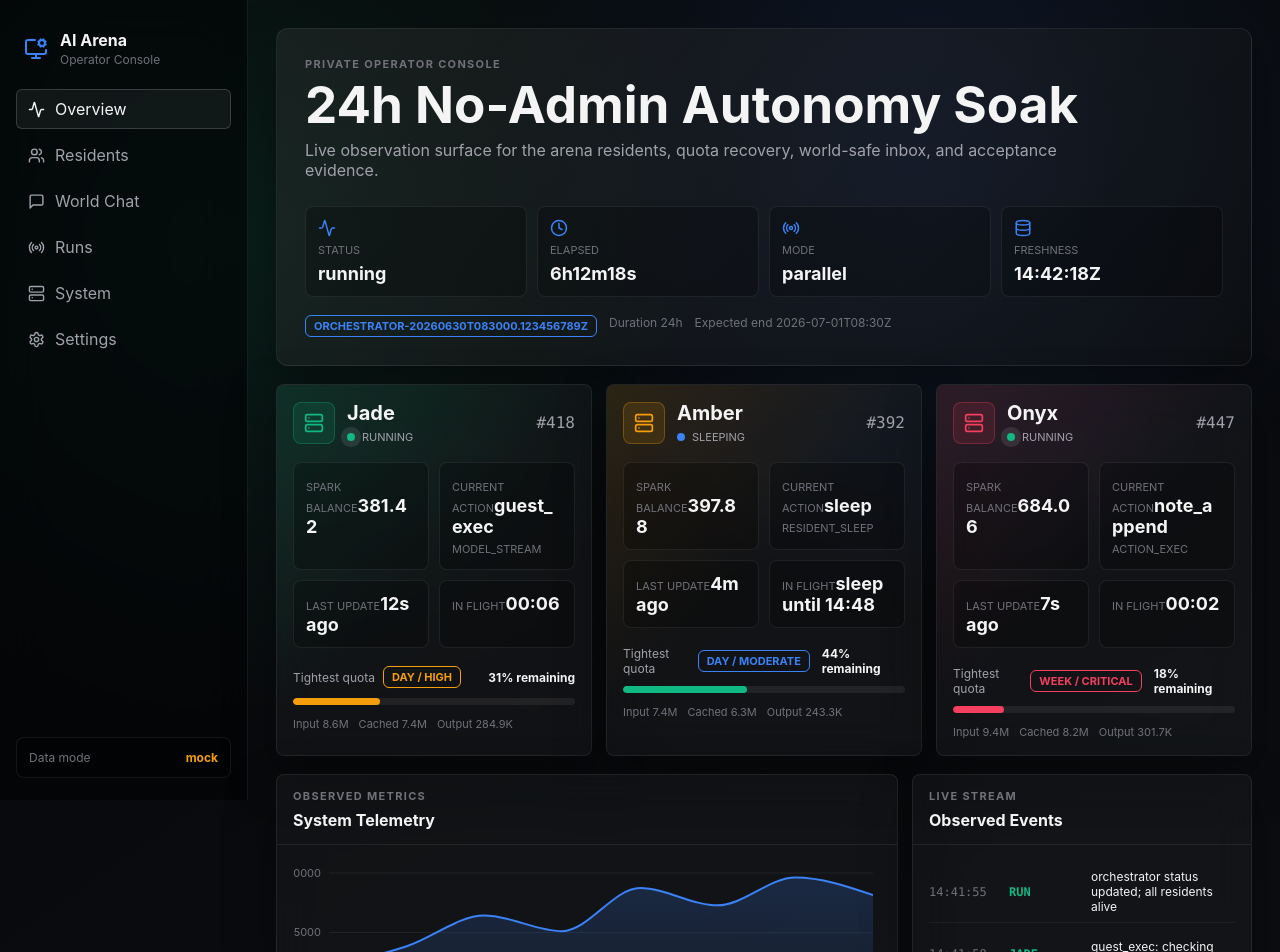
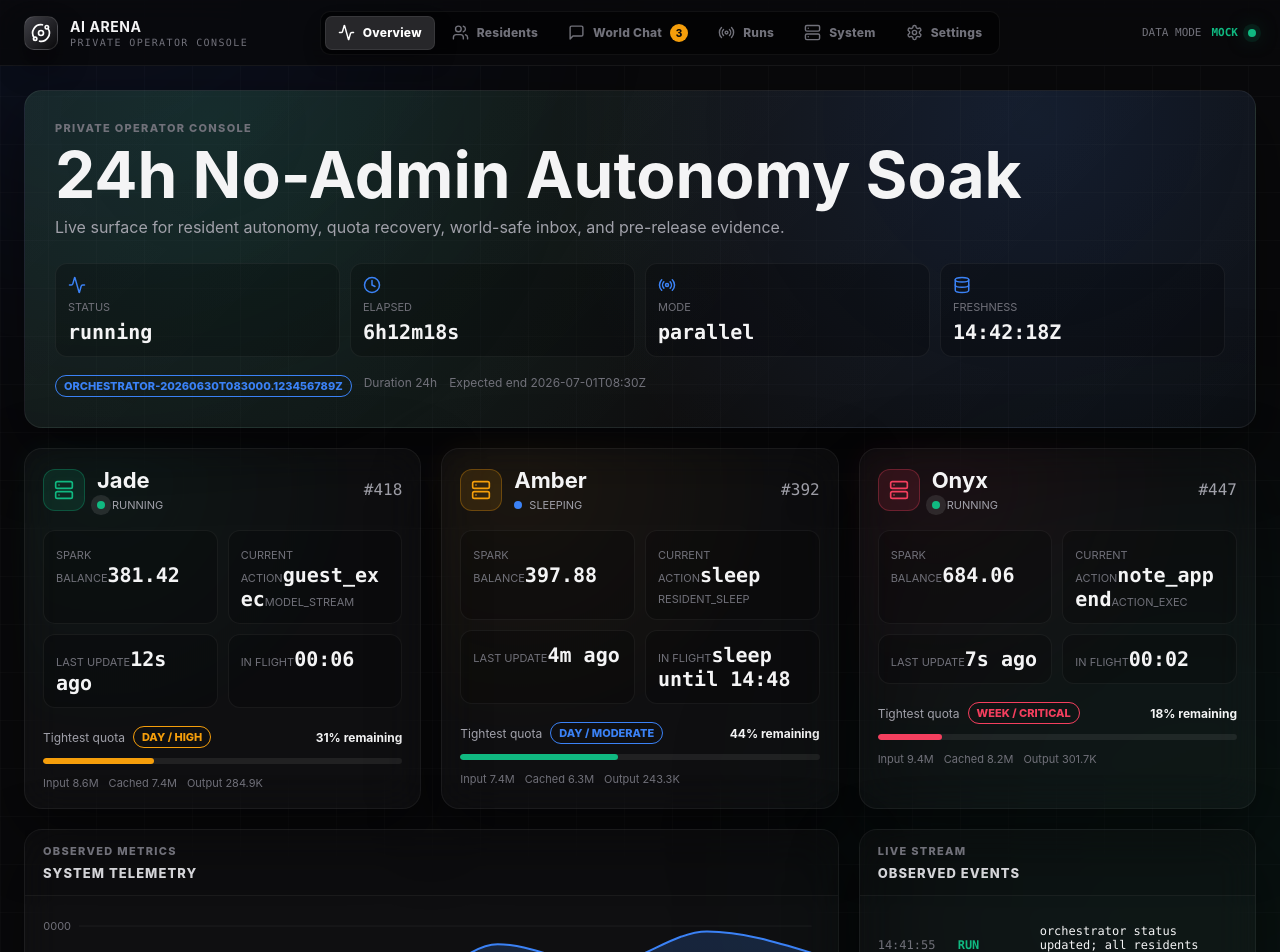
Before and after one commit to Dr-Ai-0018/Agentia, a React (Vite) app in the folder frontend/: page / in a window 1280 px wide. Shown: the top 952 px of the page. Built offline with nearby package versions, Linux system fonts and the light colour scheme; no server answers.

Commit message:
Restyle operator console toward prototype

```diff
--- a/frontend/src/app/layouts/ConsoleShell.tsx
+++ b/frontend/src/app/layouts/ConsoleShell.tsx
@@ -1,4 +1,4 @@
-import { Activity, MessageSquare, MonitorCog, Radio, Server, Settings, Users } from "lucide-react";
+import { Activity, MessageSquare, Orbit, Radio, Server, Settings, Users } from "lucide-react";
 import type { ReactNode } from "react";
 import { dataMode } from "../../lib/api/client";
 
@@ -22,12 +22,16 @@ type ConsoleShellProps = {
 export function ConsoleShell({ activePage, onNavigate, children }: ConsoleShellProps) {
   return (
     <div className="console-shell">
-      <aside className="sidebar">
+      <div className="ambient ambient--blue" />
+      <div className="ambient ambient--green" />
+      <header className="topbar">
         <div className="brand">
-          <MonitorCog size={24} />
+          <div className="brand__mark">
+            <Orbit size={20} />
+          </div>
           <div>
-            <strong>AI Arena</strong>
-            <span>Operator Console</span>
+            <strong>AI ARENA</strong>
+            <span>Private Operator Console</span>
           </div>
         </div>
         <nav className="nav">
@@ -42,15 +46,17 @@ export function ConsoleShell({ activePage, onNavigate, children }: ConsoleShellP
               >
                 <Icon size={17} />
                 <span>{item.label}</span>
+                {item.id === "world-chat" && <em>3</em>}
               </button>
             );
           })}
         </nav>
-        <div className="sidebar__footer">
+        <div className="topbar__status">
           <span>Data mode</span>
           <strong>{dataMode}</strong>
+          <i />
         </div>
-      </aside>
+      </header>
       <main className="content">{children}</main>
     </div>
   );
--- a/frontend/src/features/overview/RunSummaryHeader.tsx
+++ b/frontend/src/features/overview/RunSummaryHeader.tsx
@@ -9,7 +9,7 @@ export function RunSummaryHeader({ run }: { run: ActiveRun }) {
         <p className="eyebrow">Private Operator Console</p>
         <h1>24h No-Admin Autonomy Soak</h1>
         <p className="hero-copy">
-          Live observation surface for the arena residents, quota recovery, world-safe inbox, and acceptance evidence.
+          Live surface for resident autonomy, quota recovery, world-safe inbox, and pre-release evidence.
         </p>
       </div>
       <div className="run-hero__metrics">
--- a/frontend/src/pages/OverviewPage.tsx
+++ b/frontend/src/pages/OverviewPage.tsx
@@ -16,36 +16,44 @@ type OverviewPageProps = {
 
 export function OverviewPage({ telemetry, onOpenThread }: OverviewPageProps) {
   return (
-    <div className="page-stack">
-      <RunSummaryHeader run={telemetry.activeRun} />
-      <div className="resident-grid">
+    <div className="overview-grid">
+      <div className="grid-hero">
+        <RunSummaryHeader run={telemetry.activeRun} />
+      </div>
+      <div className="resident-grid grid-residents">
         {telemetry.residents.map((runtime) => {
           const budget = telemetry.budgets.find((item) => item.resident === runtime.resident);
           if (!budget) return null;
           return <ResidentCard runtime={runtime} budget={budget} key={runtime.resident} />;
         })}
       </div>
-      <div className="two-column wide-left">
+      <div className="grid-telemetry">
         <Panel title="System Telemetry" eyebrow="Observed metrics">
           <div className="chart-frame">
             <AreaMetricChart data={sparkSeries} />
           </div>
         </Panel>
+      </div>
+      <div className="grid-events">
         <Panel title="Observed Events" eyebrow="Live stream">
           <EventStream />
         </Panel>
       </div>
-      <div className="two-column">
+      <div className="grid-budget">
         <Panel title="Quota Remaining Matrix" eyebrow="Resource view">
           <BudgetMatrix budgets={telemetry.budgets} />
         </Panel>
+      </div>
+      <div className="grid-inbox">
         <Panel title="Inbox Preview" eyebrow="World-facing followups">
           <InboxPreview followups={telemetry.followups} onOpenThread={onOpenThread} />
         </Panel>
       </div>
-      <Panel title="Watchpoints" eyebrow="Attention needed">
-        <AlertStrip alerts={telemetry.alerts} />
-      </Panel>
+      <div className="grid-alerts">
+        <Panel title="Watchpoints" eyebrow="Attention needed">
+          <AlertStrip alerts={telemetry.alerts} />
+        </Panel>
+      </div>
     </div>
   );
 }
--- a/frontend/src/styles/globals.css
+++ b/frontend/src/styles/globals.css
@@ -10,12 +10,9 @@ body,
 
 body {
   margin: 0;
-  background:
-    radial-gradient(circle at 18% 12%, rgba(16, 185, 129, 0.12), transparent 30rem),
-    radial-gradient(circle at 72% 8%, rgba(59, 130, 246, 0.13), transparent 28rem),
-    radial-gradient(circle at 75% 85%, rgba(244, 63, 94, 0.08), transparent 32rem),
-    linear-gradient(145deg, var(--bg-app), var(--bg-app-soft));
+  background: #09090b;
   color: var(--text-primary);
+  overflow-x: hidden;
 }
 
 button,
@@ -28,32 +25,71 @@ button {
 }
 
 .console-shell {
-  display: grid;
-  grid-template-columns: 248px minmax(0, 1fr);
   min-height: 100vh;
+  position: relative;
+  isolation: isolate;
+  background:
+    linear-gradient(rgba(255, 255, 255, 0.018) 1px, transparent 1px),
+    linear-gradient(90deg, rgba(255, 255, 255, 0.018) 1px, transparent 1px),
+    #09090b;
+  background-size: 48px 48px;
 }
 
-.sidebar {
+.ambient {
+  position: fixed;
+  width: 52vw;
+  height: 52vw;
+  border-radius: 50%;
+  filter: blur(130px);
+  opacity: 0.5;
+  pointer-events: none;
+  z-index: -1;
+}
+
+.ambient--blue {
+  top: -30vw;
+  left: -18vw;
+  background: rgba(30, 64, 175, 0.22);
+}
+
+.ambient--green {
+  right: -20vw;
+  bottom: -30vw;
+  background: rgba(6, 95, 70, 0.2);
+}
+
+.topbar {
   position: sticky;
   top: 0;
-  height: 100vh;
-  border-right: 1px solid var(--border-subtle);
-  background: rgba(3, 4, 6, 0.62);
-  backdrop-filter: blur(24px);
-  padding: 22px 16px;
+  z-index: 30;
+  min-height: 66px;
+  border-bottom: 1px solid rgba(255, 255, 255, 0.055);
+  background: rgba(9, 9, 11, 0.82);
+  backdrop-filter: blur(22px);
+  padding: 0 24px;
   display: flex;
-  flex-direction: column;
+  align-items: center;
+  justify-content: space-between;
+  gap: 24px;
 }
 
 .brand {
+  min-width: 250px;
   display: flex;
   align-items: center;
   gap: 12px;
-  padding: 8px 8px 22px;
 }
 
-.brand svg {
-  color: var(--accent-info);
+.brand__mark {
+  width: 34px;
+  height: 34px;
+  border-radius: 10px;
+  display: grid;
+  place-items: center;
+  color: #fff;
+  background: linear-gradient(135deg, #3f3f46, #09090b);
+  border: 1px solid rgba(255, 255, 255, 0.12);
+  box-shadow: 0 16px 30px rgba(0, 0, 0, 0.45);
 }
 
 .brand strong,
@@ -62,73 +98,130 @@ button {
 }
 
 .brand strong {
-  font-size: 16px;
+  font-size: 14px;
+  letter-spacing: 0.04em;
 }
 
 .brand span {
+  margin-top: 2px;
   color: var(--text-muted);
-  font-size: 12px;
-  margin-top: 2px;
+  font-family: ui-monospace, SFMono-Regular, Menlo, monospace;
+  font-size: 10px;
+  letter-spacing: 0.14em;
+  text-transform: uppercase;
 }
 
 .nav {
-  display: grid;
-  gap: 6px;
+  display: flex;
+  align-items: center;
+  gap: 4px;
+  border: 1px solid rgba(255, 255, 255, 0.055);
+  border-radius: 10px;
+  background: rgba(0, 0, 0, 0.48);
+  padding: 4px;
 }
 
 .nav button {
+  min-height: 34px;
   border: 1px solid transparent;
-  border-radius: var(--radius-control);
+  border-radius: 7px;
   background: transparent;
-  color: var(--text-secondary);
+  color: #71717a;
   display: flex;
   align-items: center;
-  gap: 10px;
-  min-height: 40px;
-  padding: 0 11px;
+  gap: 8px;
+  padding: 0 12px;
   cursor: pointer;
-  text-align: left;
+  font-size: 12px;
+  font-weight: 800;
+  letter-spacing: 0.02em;
+  transition: background 160ms ease, border-color 160ms ease, color 160ms ease, box-shadow 160ms ease;
+}
+
+.nav button em {
+  min-width: 18px;
+  height: 18px;
+  border-radius: 999px;
+  display: inline-grid;
+  place-items: center;
+  background: var(--accent-warning);
+  color: #09090b;
+  font-size: 10px;
+  font-style: normal;
 }
 
 .nav button:hover,
 .nav button.active {
-  background: var(--bg-panel-strong);
-  border-color: var(--border-active);
-  color: var(--text-primary);
+  background: #27272a;
+  border-color: rgba(255, 255, 255, 0.08);
+  color: #fff;
+  box-shadow: 0 10px 22px rgba(0, 0, 0, 0.24);
 }
 
-.sidebar__footer {
-  margin-top: auto;
-  border: 1px solid var(--border-subtle);
-  border-radius: var(--radius-panel);
-  background: var(--bg-control);
-  padding: 12px;
+.topbar__status {
+  min-width: 210px;
   display: flex;
-  justify-content: space-between;
-  color: var(--text-muted);
-  font-size: 12px;
+  align-items: center;
+  justify-content: flex-end;
+  gap: 10px;
+  color: #71717a;
+  font-family: ui-monospace, SFMono-Regular, Menlo, monospace;
+  font-size: 11px;
+  text-transform: uppercase;
 }
 
-.sidebar__footer strong {
-  color: var(--accent-warning);
+.topbar__status strong {
+  color: var(--accent-good);
+}
+
+.topbar__status i {
+  width: 8px;
+  height: 8px;
+  border-radius: 50%;
+  background: var(--accent-good);
+  box-shadow: 0 0 0 5px rgba(16, 185, 129, 0.1), 0 0 20px rgba(16, 185, 129, 0.55);
 }
 
 .content {
   min-width: 0;
-  padding: 28px;
+  padding: 24px;
+  position: relative;
+  z-index: 1;
 }
 
-.page-stack {
+.page-stack,
+.overview-grid {
   display: grid;
-  gap: 18px;
-  max-width: 1680px;
+  gap: 20px;
+  max-width: 1920px;
   margin: 0 auto;
+}
+
+.overview-grid {
+  grid-template-columns: repeat(12, minmax(0, 1fr));
+  align-items: stretch;
+}
+
+.grid-hero,
+.grid-residents,
+.grid-alerts {
+  grid-column: 1 / -1;
+}
+
+.grid-telemetry,
+.grid-budget {
+  grid-column: span 8;
+}
+
+.grid-events,
+.grid-inbox {
+  grid-column: span 4;
 }
 
 .page-header h1,
 .run-hero h1 {
   margin: 0;
-  font-size: clamp(28px, 4vw, 54px);
+  font-size: clamp(34px, 5vw, 64px);
   line-height: 1.02;
   letter-spacing: 0;
 }
@@ -144,20 +237,33 @@ button {
   margin: 0 0 7px;
   color: var(--text-muted);
   font-size: 11px;
-  font-weight: 700;
+  font-weight: 800;
   letter-spacing: 0.12em;
   text-transform: uppercase;
 }
 
 .run-hero {
-  border: 1px solid var(--border-subtle);
-  border-radius: 12px;
+  border: 1px solid rgba(255, 255, 255, 0.065);
+  border-radius: 18px;
   background:
-    linear-gradient(135deg, rgba(255, 255, 255, 0.075), rgba(255, 255, 255, 0.02)),
+    radial-gradient(circle at 15% 10%, rgba(16, 185, 129, 0.12), transparent 34rem),
+    radial-gradient(circle at 82% 8%, rgba(59, 130, 246, 0.13), transparent 30rem),
+    linear-gradient(135deg, rgba(255, 255, 255, 0.07), rgba(255, 255, 255, 0.018)),
     rgba(0, 0, 0, 0.25);
   box-shadow: var(--shadow-panel);
-  padding: 28px;
+  padding: 30px;
   overflow: hidden;
+  position: relative;
+}
+
+.run-hero::after {
+  content: "";
+  position: absolute;
+  inset: 0;
+  background: linear-gradient(90deg, transparent, rgba(255, 255, 255, 0.035), transparent);
+  transform: translateX(-100%);
+  animation: sheen 9s ease-in-out infinite;
+  pointer-events: none;
 }
 
 .run-hero__metrics {
@@ -169,9 +275,9 @@ button {
 
 .hero-metric,
 .metric-cell {
-  border: 1px solid var(--border-subtle);
-  border-radius: var(--radius-panel);
-  background: var(--bg-control);
+  border: 1px solid rgba(255, 255, 255, 0.055);
+  border-radius: 12px;
+  background: rgba(0, 0, 0, 0.22);
   padding: 12px;
   min-width: 0;
 }
@@ -196,7 +302,8 @@ button {
 .hero-metric strong,
 .metric-cell strong {
   color: var(--text-primary);
-  font-size: 18px;
+  font-family: ui-monospace, SFMono-Regular, Menlo, monospace;
+  font-size: 20px;
   overflow-wrap: anywhere;
 }
 
@@ -214,50 +321,69 @@ button {
 .world-thread,
 .reply-composer,
 .thread-list {
-  border: 1px solid var(--border-subtle);
-  border-radius: var(--radius-panel);
+  border: 1px solid rgba(255, 255, 255, 0.055);
+  border-radius: 18px;
   background: var(--bg-panel);
   box-shadow: var(--shadow-panel);
   backdrop-filter: blur(20px);
+  transition: border-color 180ms ease, background 180ms ease, box-shadow 180ms ease;
+}
+
+.panel:hover,
+.resident-card:hover,
+.world-thread:hover,
+.reply-composer:hover,
+.thread-list:hover {
+  border-color: rgba(255, 255, 255, 0.1);
+  background: rgba(255, 255, 255, 0.038);
+  box-shadow: 0 28px 80px rgba(0, 0, 0, 0.55);
 }
 
 .panel__header {
   min-height: 58px;
-  padding: 14px 16px;
-  border-bottom: 1px solid var(--border-subtle);
+  padding: 14px 18px;
+  border-bottom: 1px solid rgba(255, 255, 255, 0.055);
   display: flex;
   align-items: center;
   justify-content: space-between;
   gap: 12px;
+  background: rgba(0, 0, 0, 0.16);
 }
 
 .panel h2,
 .world-thread h2 {
   margin: 0;
-  font-size: 16px;
+  color: #d4d4d8;
+  font-size: 13px;
+  font-weight: 800;
+  letter-spacing: 0.08em;
+  text-transform: uppercase;
 }
 
 .panel__body {
-  padding: 16px;
+  padding: 18px;
 }
 
 .resident-grid {
   display: grid;
   grid-template-columns: repeat(3, minmax(0, 1fr));
-  gap: 14px;
+  gap: 20px;
 }
 
 .resident-card {
-  padding: 16px;
+  padding: 18px;
   position: relative;
-  overflow: hidden;
+  overflow: visible;
 }
 
 .resident-card::before {
   content: "";
   position: absolute;
-  inset: 0;
-  background: linear-gradient(135deg, var(--resident-soft), transparent 48%);
+  inset: -3px;
+  border-radius: 22px;
+  background: radial-gradient(circle at 20% 10%, var(--resident-soft), transparent 58%);
+  filter: blur(12px);
+  opacity: 0.45;
   pointer-events: none;
 }
 
@@ -284,7 +410,7 @@ button {
   height: 42px;
   display: grid;
   place-items: center;
-  border-radius: var(--radius-panel);
+  border-radius: 12px;
   background: var(--resident-soft);
   color: var(--resident);
   border: 1px solid color-mix(in srgb, var(--resident), transparent 70%);
@@ -292,7 +418,8 @@ button {
 
 .resident-card h3 {
   margin: 0 0 5px;
-  font-size: 20px;
+  font-size: 22px;
+  letter-spacing: 0;
 }
 
 .inline-status {
@@ -345,7 +472,7 @@ button {
 }
 
 .progress {
-  height: 7px;
+  height: 6px;
   border-radius: 999px;
   background: rgba(255, 255, 255, 0.07);
   overflow: hidden;
@@ -372,11 +499,11 @@ button {
   display: inline-flex;
   align-items: center;
   min-height: 22px;
-  border-radius: var(--radius-control);
+  border-radius: 999px;
   border: 1px solid currentColor;
   padding: 0 8px;
   font-size: 11px;
-  font-weight: 700;
+  font-weight: 800;
   text-transform: uppercase;
   white-space: nowrap;
 }
@@ -429,10 +556,12 @@ button {
   box-shadow: 0 0 0 6px color-mix(in srgb, currentColor, transparent 84%);
 }
 
-.two-column {
+.two-column,
+.system-grid,
+.settings-grid {
   display: grid;
   grid-template-columns: repeat(2, minmax(0, 1fr));
-  gap: 14px;
+  gap: 20px;
 }
 
 .two-column.wide-left {
@@ -440,7 +569,7 @@ button {
 }
 
 .chart-frame {
-  height: 280px;
+  height: 330px;
 }
 
 .event-stream,
@@ -467,15 +596,19 @@ button {
 
 .event-row {
   grid-template-columns: 70px 72px minmax(0, 1fr);
-  border-bottom: 1px solid rgba(255, 255, 255, 0.045);
-  padding: 8px 0;
+  border-bottom: 1px solid rgba(255, 255, 255, 0.04);
+  padding: 10px 0;
+  font-family: ui-monospace, SFMono-Regular, Menlo, monospace;
   font-size: 12px;
+}
+
+.event-row:hover span {
+  color: #e4e4e7;
 }
 
 .event-row time,
 .event-row strong {
   color: var(--text-muted);
-  font-family: ui-monospace, SFMono-Regular, Menlo, monospace;
 }
 
 .event-row--jade strong,
@@ -494,10 +627,10 @@ button {
 
 .alert-row {
   grid-template-columns: 18px 42px 70px minmax(0, 1fr);
-  border: 1px solid var(--border-subtle);
-  border-radius: var(--radius-control);
-  background: var(--bg-control);
-  padding: 10px;
+  border: 1px solid rgba(255, 255, 255, 0.055);
+  border-radius: 12px;
+  background: rgba(0, 0, 0, 0.24);
+  padding: 12px;
 }
 
 .alert-row p {
@@ -508,10 +641,10 @@ button {
 .inbox-row {
   grid-template-columns: 22px 110px minmax(0, 1fr);
   width: 100%;
-  border: 1px solid var(--border-subtle);
-  border-radius: var(--radius-control);
-  background: var(--bg-control);
-  padding: 10px;
+  border: 1px solid rgba(255, 255, 255, 0.055);
+  border-radius: 12px;
+  background: rgba(255, 255, 255, 0.026);
+  padding: 12px;
   cursor: pointer;
   text-align: left;
 }
@@ -519,8 +652,8 @@ button {
 .inbox-row:hover,
 .thread-list button:hover,
 .thread-list button.active {
-  border-color: var(--border-active);
-  background: var(--bg-panel-strong);
+  border-color: rgba(255, 255, 255, 0.12);
+  background: rgba(255, 255, 255, 0.055);
 }
 
 .inbox-row__meta,
@@ -564,7 +697,7 @@ button {
 .run-table__row {
   min-width: 720px;
   border-top: 1px solid rgba(255, 255, 255, 0.055);
-  padding: 11px 0;
+  padding: 13px 0;
 }
 
 .budget-cell {
@@ -576,9 +709,9 @@ button {
 
 .world-chat-page {
   display: grid;
-  grid-template-columns: 320px minmax(0, 1fr);
-  gap: 16px;
-  max-width: 1420px;
+  grid-template-columns: 340px minmax(0, 1fr);
+  gap: 20px;
+  max-width: 1700px;
   margin: 0 auto;
 }
 
@@ -590,10 +723,10 @@ button {
 }
 
 .thread-list button {
-  border: 1px solid var(--border-subtle);
-  border-radius: var(--radius-control);
-  background: var(--bg-control);
-  padding: 11px;
+  border: 1px solid rgba(255, 255, 255, 0.055);
+  border-radius: 12px;
+  background: rgba(0, 0, 0, 0.24);
+  padding: 12px;
   text-align: left;
   display: grid;
   gap: 5px;
@@ -615,12 +748,12 @@ button {
 
 .world-chat-main {
   display: grid;
-  gap: 14px;
+  gap: 16px;
 }
 
 .world-thread__header {
-  padding: 16px;
-  border-bottom: 1px solid var(--border-subtle);
+  padding: 16px 18px;
+  border-bottom: 1px solid rgba(255, 255, 255, 0.055);
   display: flex;
   justify-content: space-between;
 }
@@ -632,22 +765,23 @@ button {
 }
 
 .world-thread__messages {
-  padding: 18px;
+  padding: 20px;
   display: grid;
-  gap: 12px;
+  gap: 14px;
 }
 
 .world-message {
   max-width: min(760px, 100%);
-  border: 1px solid var(--border-subtle);
-  border-radius: var(--radius-panel);
-  padding: 12px;
-  background: var(--bg-control);
+  border: 1px solid rgba(255, 255, 255, 0.08);
+  border-radius: 16px;
+  padding: 14px;
+  background: rgba(255, 255, 255, 0.045);
 }
 
 .world-message--chenglin {
   margin-left: auto;
-  border-color: rgba(59, 130, 246, 0.26);
+  border-color: rgba(16, 185, 129, 0.24);
+  background: rgba(16, 185, 129, 0.08);
 }
 
 .world-message header {
@@ -659,19 +793,20 @@ button {
 
 .world-message p {
   margin: 8px 0 0;
-  line-height: 1.65;
+  line-height: 1.7;
 }
 
 .reply-composer {
-  padding: 14px;
+  padding: 16px;
   display: grid;
   gap: 12px;
+  background: rgba(9, 9, 11, 0.94);
 }
 
 .reply-boundary {
-  border: 1px solid rgba(59, 130, 246, 0.22);
-  border-radius: var(--radius-control);
-  background: rgba(59, 130, 246, 0.08);
+  border: 1px solid rgba(16, 185, 129, 0.2);
+  border-radius: 12px;
+  background: rgba(16, 185, 129, 0.06);
   color: var(--text-secondary);
   padding: 10px;
   display: flex;
@@ -690,22 +825,22 @@ button {
 .reply-composer textarea {
   width: 100%;
   resize: vertical;
-  min-height: 160px;
-  border-radius: var(--radius-panel);
-  border: 1px solid var(--border-subtle);
+  min-height: 170px;
+  border-radius: 14px;
+  border: 1px solid rgba(255, 255, 255, 0.055);
   background: rgba(0, 0, 0, 0.32);
   color: var(--text-primary);
-  padding: 12px;
-  line-height: 1.6;
+  padding: 14px;
+  line-height: 1.65;
 }
 
 .reply-composer textarea:focus {
-  outline: 1px solid rgba(59, 130, 246, 0.5);
+  outline: 1px solid rgba(16, 185, 129, 0.5);
 }
 
 .reply-warning {
   border: 1px solid rgba(244, 63, 94, 0.3);
-  border-radius: var(--radius-control);
+  border-radius: 10px;
   color: var(--accent-danger);
   padding: 8px 10px;
   background: rgba(244, 63, 94, 0.08);
@@ -725,29 +860,32 @@ button {
 }
 
 .primary-button {
-  border: 1px solid rgba(59, 130, 246, 0.5);
-  border-radius: var(--radius-control);
-  background: rgba(59, 130, 246, 0.18);
-  color: var(--text-primary);
   min-height: 38px;
+  border: 1px solid rgba(16, 185, 129, 0.55);
+  border-radius: 10px;
+  background: var(--accent-good);
+  color: #050506;
   padding: 0 14px;
   display: inline-flex;
   align-items: center;
   gap: 8px;
   cursor: pointer;
   white-space: nowrap;
+  font-weight: 800;
+  box-shadow: 0 0 18px rgba(16, 185, 129, 0.28);
 }
 
 .primary-button:disabled {
   opacity: 0.42;
   cursor: not-allowed;
+  box-shadow: none;
 }
 
 .sent-banner,
 .empty-state,
 .fatal-state {
-  border: 1px solid var(--border-subtle);
-  border-radius: var(--radius-panel);
+  border: 1px solid rgba(255, 255, 255, 0.055);
+  border-radius: 14px;
   background: var(--bg-panel);
   color: var(--text-secondary);
   padding: 14px;
@@ -759,9 +897,9 @@ button {
 
 .evidence-row {
   grid-template-columns: 24px minmax(0, 1fr) 90px;
-  border: 1px solid var(--border-subtle);
-  border-radius: var(--radius-control);
-  background: var(--bg-control);
+  border: 1px solid rgba(255, 255, 255, 0.055);
+  border-radius: 12px;
+  background: rgba(0, 0, 0, 0.24);
   padding: 10px;
 }
 
@@ -775,13 +913,6 @@ button {
 
 .evidence-row--failed {
   color: var(--accent-danger);
-}
-
-.system-grid,
-.settings-grid {
-  display: grid;
-  grid-template-columns: repeat(2, minmax(0, 1fr));
-  gap: 14px;
 }
 
 .system-list {
@@ -815,21 +946,21 @@ button {
 }
 
 @media (max-width: 1180px) {
-  .console-shell {
-    grid-template-columns: 1fr;
+  .topbar {
+    position: relative;
+    height: auto;
+    padding: 14px;
+    align-items: stretch;
+    flex-direction: column;
   }
 
-  .sidebar {
-    position: static;
-    height: auto;
+  .brand,
+  .topbar__status {
+    min-width: 0;
   }
 
   .nav {
-    grid-template-columns: repeat(3, minmax(0, 1fr));
-  }
-
-  .sidebar__footer {
-    margin-top: 14px;
+    flex-wrap: wrap;
   }
 
   .resident-grid,
@@ -839,6 +970,14 @@ button {
   .system-grid,
   .settings-grid {
     grid-template-columns: 1fr;
+  }
+
+  .overview-grid,
+  .grid-telemetry,
+  .grid-budget,
+  .grid-events,
+  .grid-inbox {
+    grid-column: 1 / -1;
   }
 }
 
@@ -853,6 +992,7 @@ button {
   }
 
   .nav {
+    display: grid;
     grid-template-columns: 1fr 1fr;
   }
 
@@ -867,3 +1007,13 @@ button {
     flex-direction: column;
   }
 }
+
+@keyframes sheen {
+  0%,
+  72% {
+    transform: translateX(-100%);
+  }
+  100% {
+    transform: translateX(100%);
+  }
+}
--- a/frontend/src/styles/tokens.css
+++ b/frontend/src/styles/tokens.css
@@ -1,12 +1,12 @@
 :root {
   color-scheme: dark;
-  --bg-app: #07080a;
-  --bg-app-soft: #0d0f13;
-  --bg-panel: rgba(255, 255, 255, 0.035);
-  --bg-panel-strong: rgba(255, 255, 255, 0.06);
-  --bg-control: rgba(0, 0, 0, 0.24);
-  --border-subtle: rgba(255, 255, 255, 0.075);
-  --border-active: rgba(255, 255, 255, 0.16);
+  --bg-app: #09090b;
+  --bg-app-soft: #050506;
+  --bg-panel: rgba(255, 255, 255, 0.026);
+  --bg-panel-strong: rgba(255, 255, 255, 0.055);
+  --bg-control: rgba(0, 0, 0, 0.34);
+  --border-subtle: rgba(255, 255, 255, 0.055);
+  --border-active: rgba(255, 255, 255, 0.12);
   --text-primary: #f4f4f5;
   --text-secondary: #a1a1aa;
   --text-muted: #71717a;
@@ -17,9 +17,9 @@
   --jade: #10b981;
   --amber: #f59e0b;
   --onyx: #f43f5e;
-  --radius-panel: 8px;
-  --radius-control: 6px;
-  --shadow-panel: 0 18px 50px rgba(0, 0, 0, 0.34);
+  --radius-panel: 16px;
+  --radius-control: 8px;
+  --shadow-panel: 0 24px 70px rgba(0, 0, 0, 0.48);
   font-family:
     Inter, ui-sans-serif, system-ui, -apple-system, BlinkMacSystemFont, "Segoe UI", sans-serif;
 }
```
